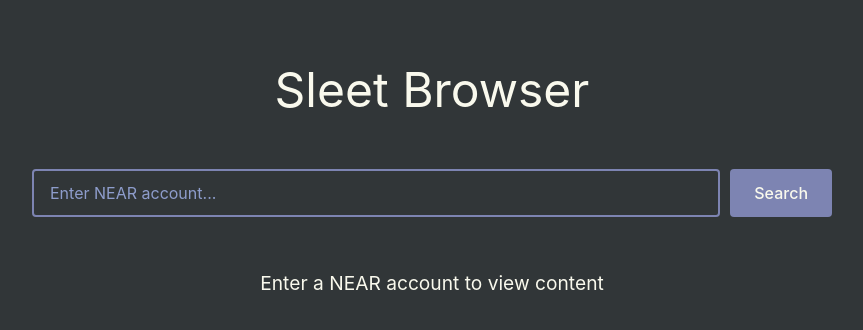
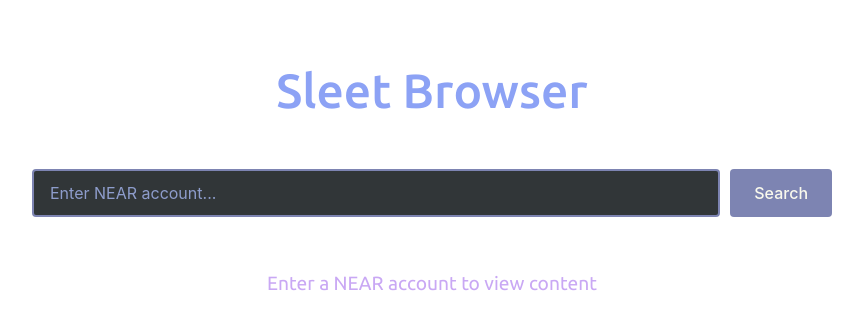
Before and after one commit to sleetplayground/web4go, a React (Vite) app: page / in a window 1280 px wide. Shown: the top 330 px of the page, without its empty margins (208-1071 px from the left). Built offline with nearby package versions, Linux system fonts and the light colour scheme.

Commit message:
some css

```diff
--- a/src/App.css
+++ b/src/App.css
@@ -5,20 +5,22 @@
   flex-direction: column;
   align-items: center;
   padding: 2rem;
+  background-color: #ffffff;
 }
 
 .title {
-  font-family: -apple-system, BlinkMacSystemFont, 'Segoe UI', Roboto, Oxygen, Ubuntu, Cantarell, sans-serif;
-  color: #f9f9ed;
+  font-family: 'Ubuntu', sans-serif;
+  color: #8CA2F5;
   font-size: 3rem;
-  font-weight: 400;
+  font-weight: 500;
   margin-bottom: 2rem;
 }
 
 .home-message {
-  color: #f9f9ed;
+  color: #C9A8F4;
   margin-top: 2rem;
   font-size: 1.2rem;
+  font-family: 'Ubuntu', sans-serif;
 }
 
 .web4-content-container {
@@ -34,7 +36,7 @@
   width: 100%;
   height: 100%;
   border: none;
-  background-color: #f9f9ed;
+  background-color: #ffffff;
 }
 
 .loading-container {
@@ -42,6 +44,7 @@
   justify-content: center;
   align-items: center;
   height: 100%;
-  color: #f9f9ed;
+  color: #8CA2F5;
   font-size: 1.2rem;
+  font-family: 'Ubuntu', sans-serif;
 }
--- a/src/index.css
+++ b/src/index.css
@@ -1,11 +1,11 @@
+@import url('https://fonts.googleapis.com/css2?family=Ubuntu:wght@300;400;500;700&display=swap');
+
 :root {
-  font-family: Inter, system-ui, Avenir, Helvetica, Arial, sans-serif;
+  font-family: 'Ubuntu', sans-serif;
   line-height: 1.5;
   font-weight: 400;
-
-  color-scheme: light dark;
-  color: rgba(255, 255, 255, 0.87);
-  background-color: #242424;
+  color: #8CA2F5;
+  background-color: #ffffff;
 
   font-synthesis: none;
   text-rendering: optimizeLegibility;
@@ -15,25 +15,19 @@
 
 a {
   font-weight: 500;
-  color: #646cff;
+  color: #C9A8F4;
   text-decoration: inherit;
 }
 a:hover {
-  color: #535bf2;
+  color: #95D58D;
 }
 
 body {
   margin: 0;
   padding: 0;
-  background-color: #313638;
+  background-color: #ffffff;
   min-height: 100vh;
   width: 100%;
-}
-
-:root {
-  font-family: -apple-system, BlinkMacSystemFont, 'Segoe UI', Roboto, Oxygen, Ubuntu, Cantarell, sans-serif;
-  line-height: 1.5;
-  font-weight: 400;
 }
 
 * {
@@ -52,27 +46,16 @@
   font-size: 1em;
   font-weight: 500;
   font-family: inherit;
-  background-color: #1a1a1a;
+  background-color: #8CA2F5;
+  color: #ffffff;
   cursor: pointer;
-  transition: border-color 0.25s;
+  transition: all 0.25s;
 }
 button:hover {
-  border-color: #646cff;
+  background-color: #95D58D;
+  border-color: #FFF8A3;
 }
 button:focus,
 button:focus-visible {
-  outline: 4px auto -webkit-focus-ring-color;
+  outline: 4px auto #FF8A8A;
 }
-
-@media (prefers-color-scheme: light) {
-  :root {
-    color: #213547;
-    background-color: #ffffff;
-  }
-  a:hover {
-    color: #747bff;
-  }
-  button {
-    background-color: #f9f9f9;
-  }
-}
```
